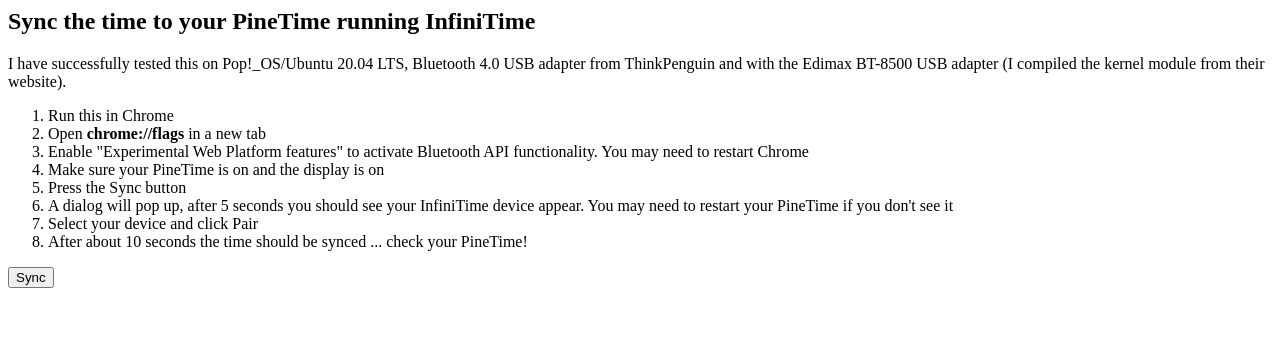
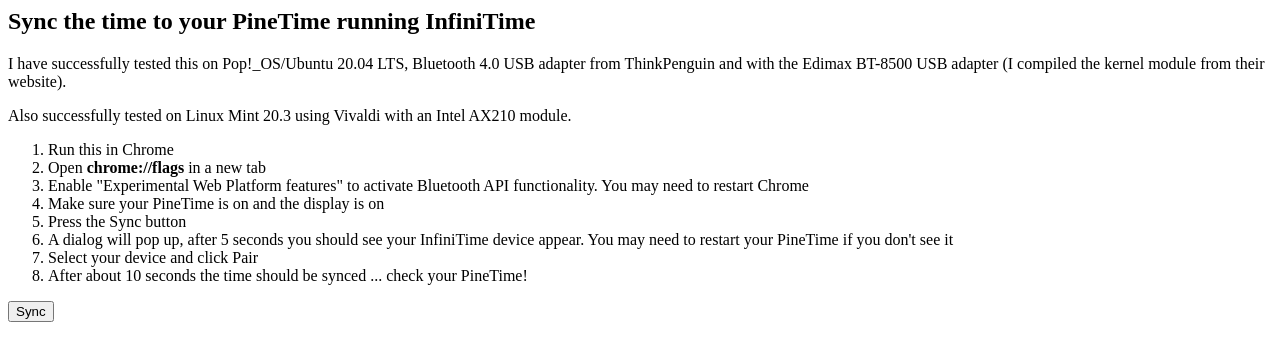
Before and after one commit to alanszlosek/pinetime-infinitime-time-synchronization, a plain HTML site: page index.html in a window 1280 px wide. Drawn offline with Linux system fonts and the light colour scheme.

Commit message:
Updated to add Linux Mint and Vivaldi

```diff
--- a/index.html
+++ b/index.html
@@ -3,6 +3,7 @@
 <body>
     <h2>Sync the time to your PineTime running InfiniTime</h2>
     <p>I have successfully tested this on Pop!_OS/Ubuntu 20.04 LTS, Bluetooth 4.0 USB adapter from ThinkPenguin and with the Edimax BT-8500 USB adapter (I compiled the kernel module from their website).</p>
+    <p>Also successfully tested on Linux Mint 20.3 using Vivaldi with an Intel AX210 module.</p>
     <ol>
         <li>Run this in Chrome</li>
         <li>Open <strong>chrome://flags</strong> in a new tab</li>
```
Also changed, not shown: 1 other file.
